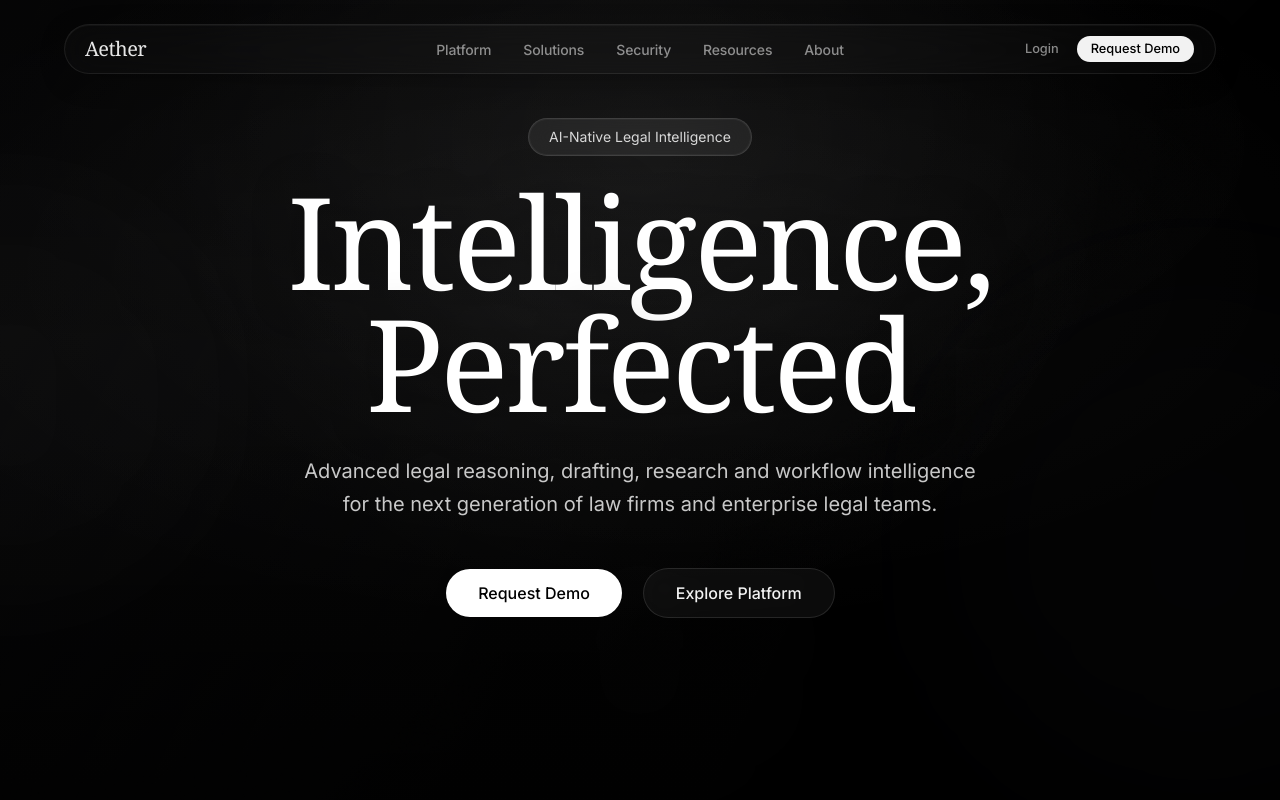
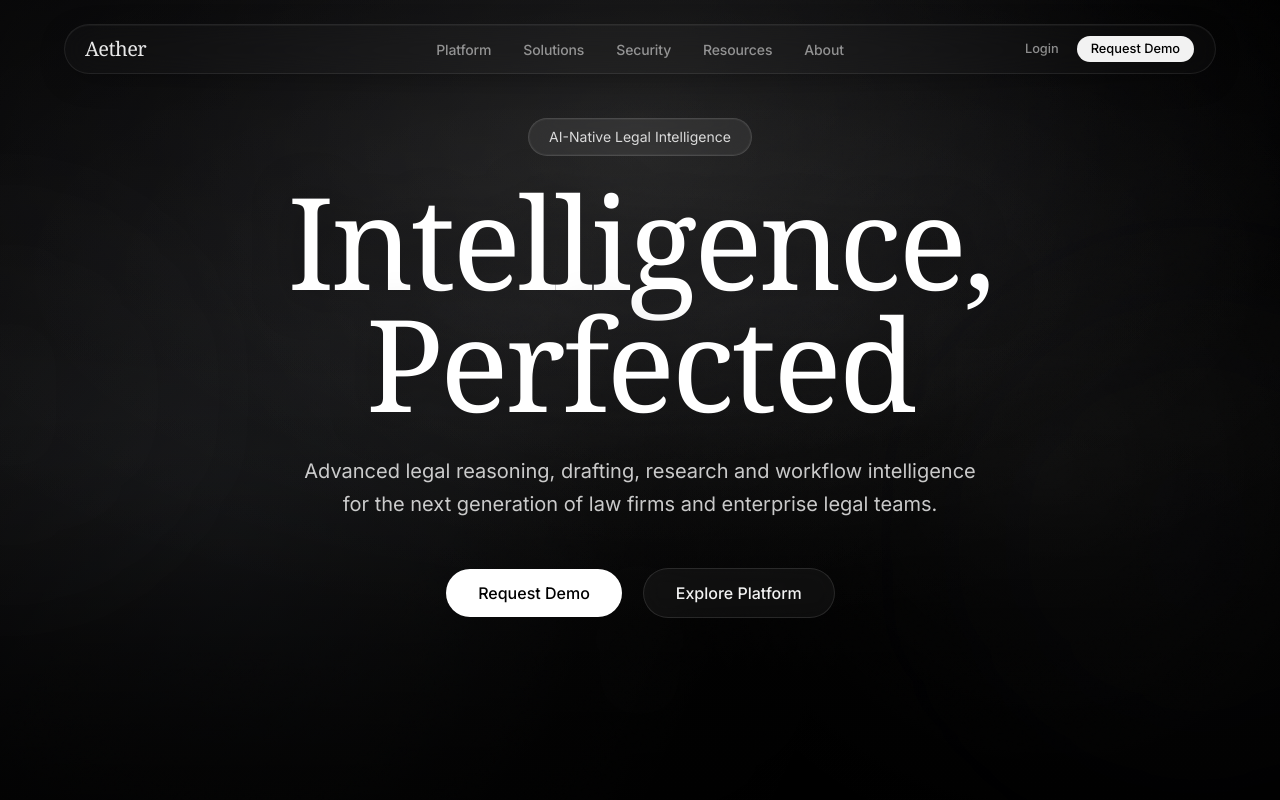
Before and after one commit to hafezult/legal-ai, a Next.js app: page / in a window 1280 px wide. Shown: the top 800 px of the page. Built offline with nearby package versions, Linux system fonts and the light colour scheme.

Commit message:
Improve hero background contrast
Co-authored-by: hafezult <hafezult@users.noreply.github.com>

```diff
--- a/src/components/marketing/hero.tsx
+++ b/src/components/marketing/hero.tsx
@@ -20,11 +20,11 @@ export function Hero() {
   return (
     <section className="relative z-10 flex h-screen flex-col items-center justify-center overflow-hidden px-8 text-center">
       {/* Hero atmosphere */}
-      <div className="absolute inset-0 h-screen bg-[radial-gradient(ellipse_80%_55%_at_50%_18%,rgba(255,255,255,0.12),transparent_62%),linear-gradient(135deg,rgba(24,24,27,0.92),rgba(0,0,0,1)_62%)]" />
-      <div className="absolute inset-0 h-screen bg-[linear-gradient(115deg,transparent_0%,rgba(255,255,255,0.035)_42%,transparent_70%)]" />
+      <div className="absolute inset-0 h-screen bg-[radial-gradient(ellipse_85%_58%_at_50%_18%,rgba(255,255,255,0.2)_0%,rgba(63,63,70,0.46)_34%,transparent_68%),radial-gradient(circle_at_18%_68%,rgba(148,163,184,0.16),transparent_32%),radial-gradient(circle_at_82%_58%,rgba(255,255,255,0.09),transparent_34%),linear-gradient(135deg,rgba(24,24,27,0.98),rgba(0,0,0,1)_68%)]" />
+      <div className="absolute inset-0 h-screen bg-[linear-gradient(115deg,transparent_0%,rgba(255,255,255,0.07)_42%,transparent_70%)]" />
 
       {/* Base grade + readability */}
-      <div className="absolute inset-0 h-screen bg-black/[0.58]" />
+      <div className="absolute inset-0 h-screen bg-black/[0.34]" />
       <div className="absolute inset-0 h-screen bg-[radial-gradient(circle_at_50%_18%,rgba(255,255,255,0.06),transparent_52%)]" />
       <div
         className="absolute inset-0 h-screen opacity-95"
```
